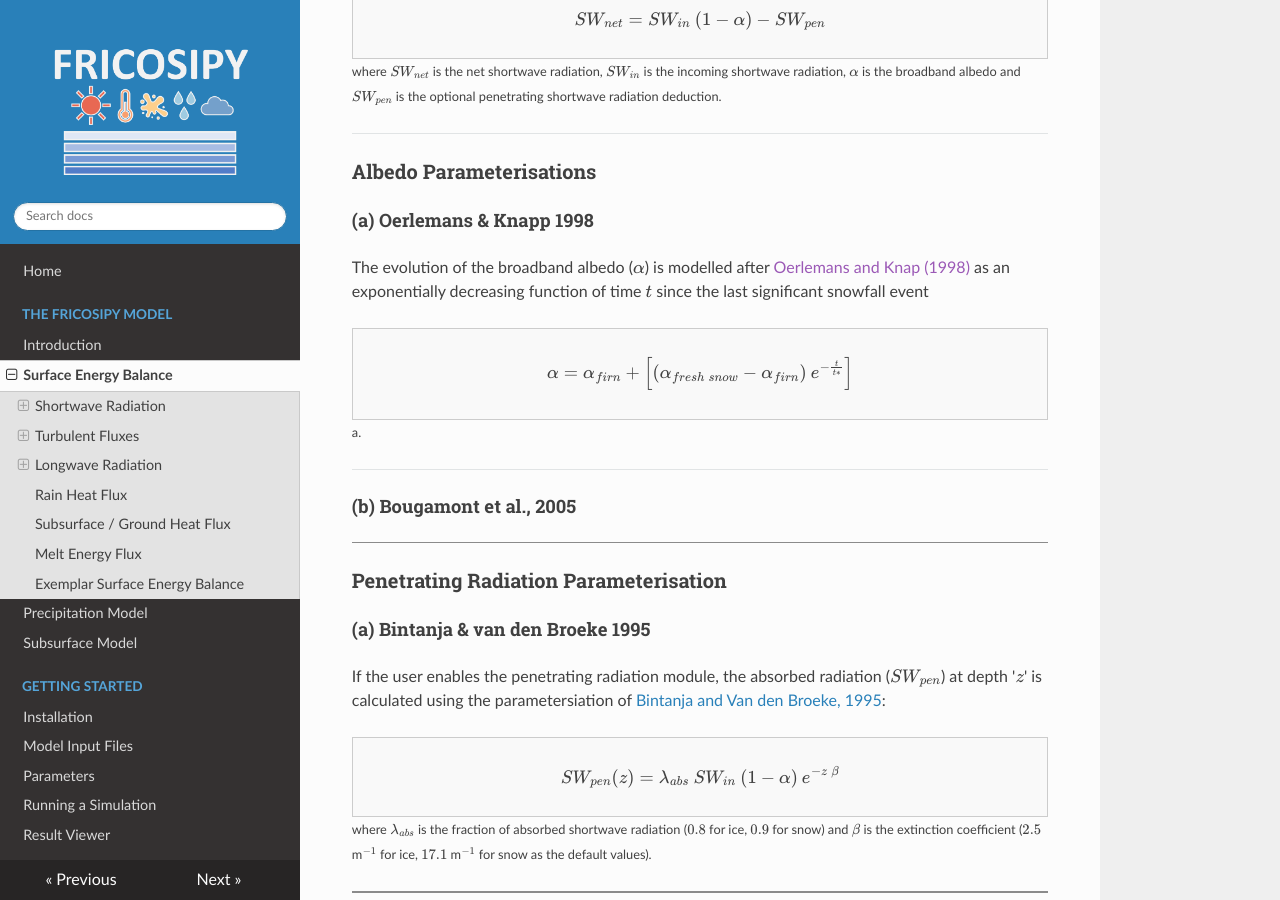
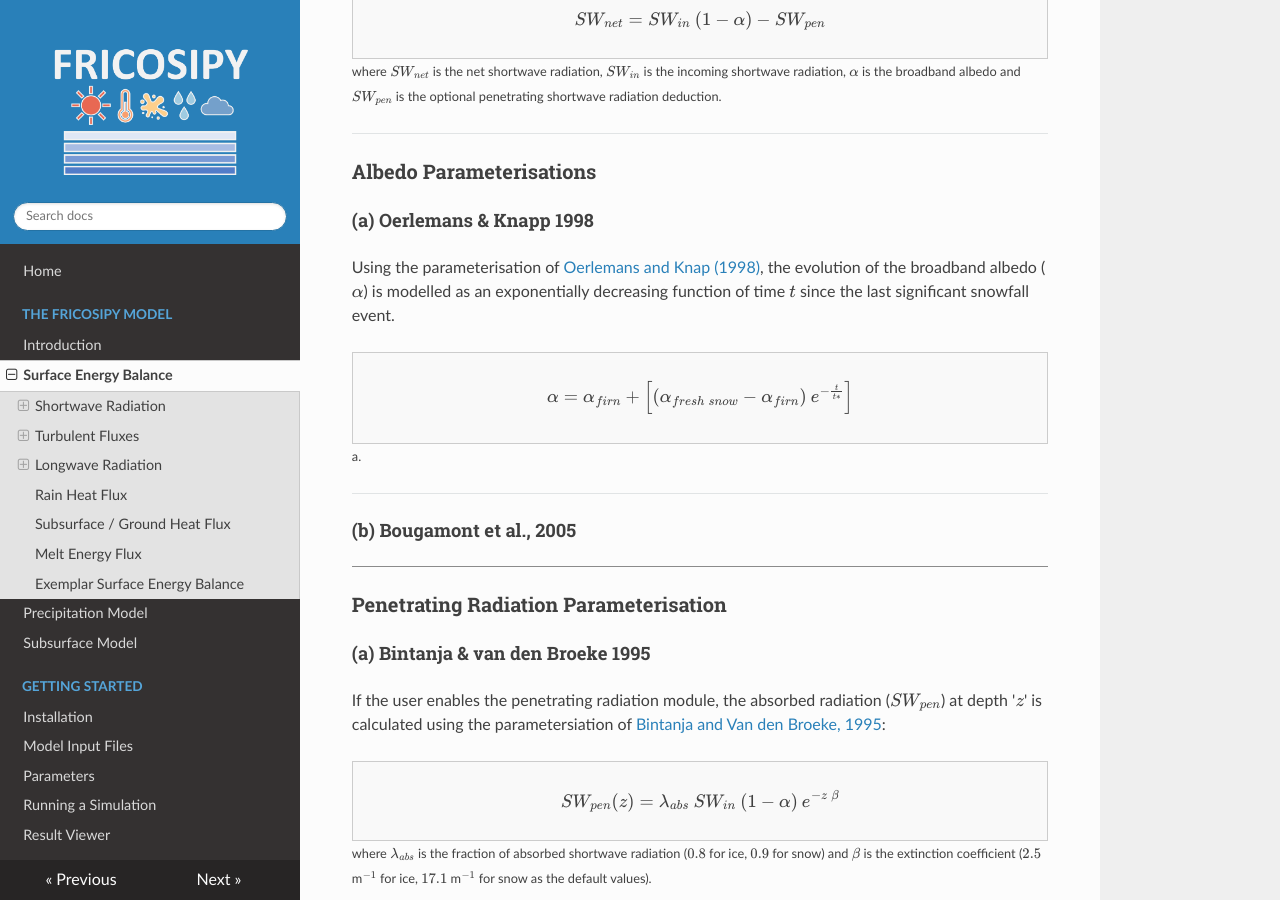
Before and after one commit to MarcusGastaldello/FRICOSIPY, an MkDocs documentation site: the page built from docs/surface_energy_balance.md, in a window 1280 px wide and 900 px high, scrolled down 2378 px. Built offline with MkDocs 1.6.1, drawn with Linux system fonts in a browser that asks for light colours; nearby versions of some CDN libraries.

Commit message:
Update surface_energy_balance.md

```diff
--- a/docs/surface_energy_balance.md
+++ b/docs/surface_energy_balance.md
@@ -88,7 +88,7 @@ $$
 
 #### (a) Oerlemans & Knapp 1998
 
-The evolution of the broadband albedo ($\alpha$) is modelled after [Oerlemans and Knap (1998)]() as an exponentially decreasing function of time $t$ since the last significant snowfall event
+Using the parameterisation of [Oerlemans and Knap (1998)](https://doi.org/10.1017/S0022143000002574), the evolution of the broadband albedo ($\alpha$) is modelled as an exponentially decreasing function of time $t$ since the last significant snowfall event.
 
 <div style="border:1px solid #ccc; padding:10px; background:#f9f9f9;">
 $$
```
